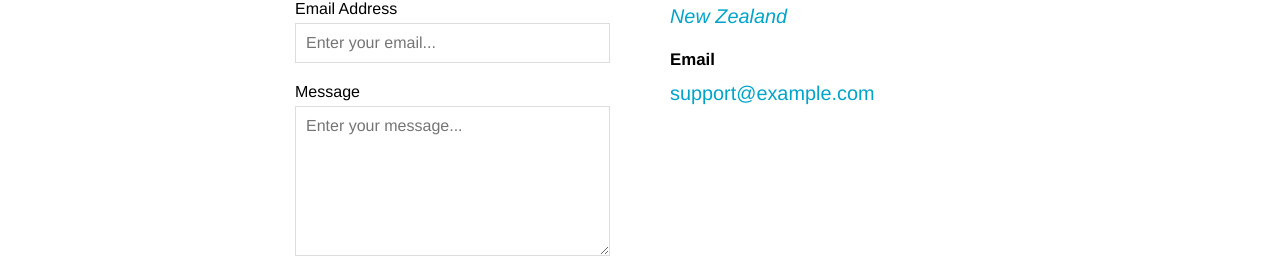
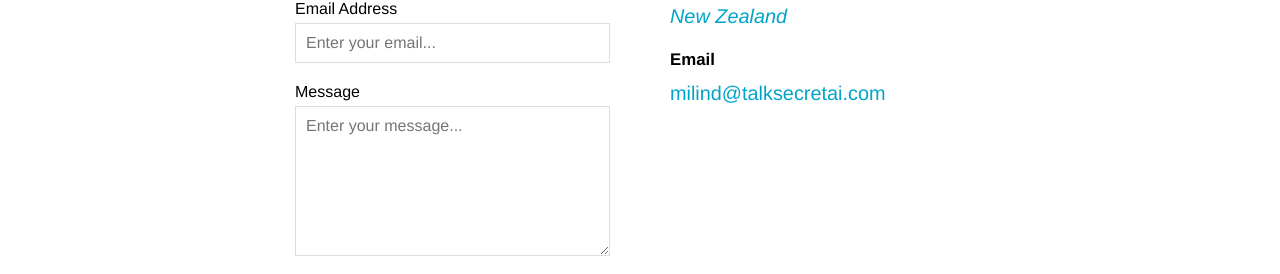
Before and after one commit to milinddeore/talkSecretAIWebsite, a Jekyll site: the page built from contact.html, in a window 1280 px wide. Shown: the part 995-1269 px from the top of the page. Built offline with Jekyll 4.4.1, drawn with Linux system fonts in a browser that asks for light colours.

Commit message:
Update contact.html

```diff
--- a/contact.html
+++ b/contact.html
@@ -34,7 +34,7 @@ map:
 		<address><a target="_blank" href="https://www.google.com/maps/place/{{ page.map.address | url_encode }}">{{ page.map.address | replace: ", ", ", <br>" }}</a></address>
 
 		<h3 class="editable">Email</h3>
-		<p><a href="mailto:support@example.com">support@example.com</a></p>
+		<p><a href="mailto:milind@talksecretai.com">milind@talksecretai.com</a></p>
 	</div>
 </div>
 
```
